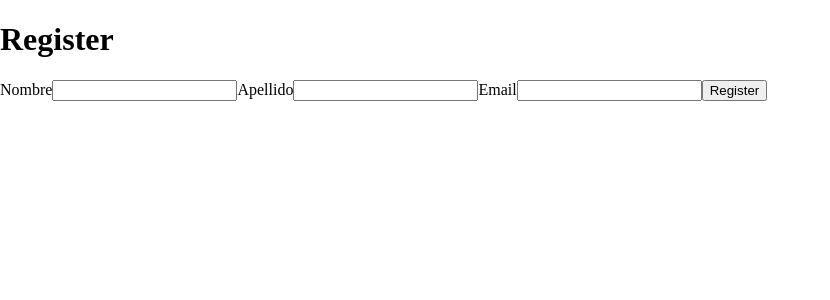
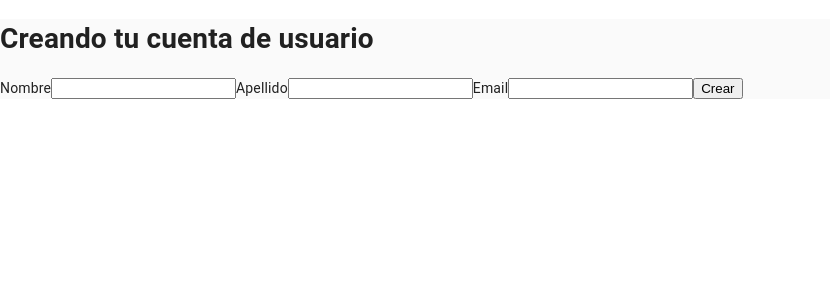
Before and after one commit to matias33pascual/photobook, a React (Create React App) app: page / in a window 1280 px wide. Shown: the top 300 px of the page, without its empty margins (0-830 px from the left). Built offline with nearby package versions, Linux system fonts and the light colour scheme.

Commit message:
refactoring

```diff
--- a/src/App.js
+++ b/src/App.js
@@ -1,26 +1,29 @@
 import React from "react";
 import Login from "./components/userAccount/Login";
-import Register from "./components/userAccount/Register";
+import CreateAccount from "./components/userAccount/CreateAccount";
 import UserProfile from "./components/userAccount/UserProfile";
 import { Switch, Route } from "react-router-dom";
-import { ToastContainer } from "react-toastify";
-import "react-toastify/dist/ReactToastify.css";
+//import { ToastContainer } from "react-toastify";
+//import "react-toastify/dist/ReactToastify.css";
 import RegisterCompletion from "./components/userAccount/RegisterCompletion";
+import ScopedCssBaseline from "@material-ui/core/ScopedCssBaseline";
 
 const App = () => {
     return (
         <>
-            <ToastContainer />
-            <Switch>
-                <Route
-                    path='/registerCompletion'
-                    component={RegisterCompletion}
-                />
-                <Route path='/register' component={Register} />
-                <Route path='/loginForm' component={Login} />
-                <Route path='/userProfile' component={UserProfile} />
-                <Route path='/' component={Register} />
-            </Switch>
+            <ScopedCssBaseline>
+                {/* <ToastContainer /> */ }
+                <Switch>
+                    <Route
+                        path='/registerCompletion'
+                        component={ RegisterCompletion }
+                    />
+                    <Route path='/register' component={ CreateAccount } />
+                    <Route path='/loginForm' component={ Login } />
+                    <Route path='/userProfile' component={ UserProfile } />
+                    <Route path='/' component={ CreateAccount } />
+                </Switch>
+            </ScopedCssBaseline>
         </>
     );
 };
--- a/src/components/services/httpServices.js
+++ b/src/components/services/httpServices.js
@@ -1,21 +1,23 @@
 import axios from "axios";
-import logger from "./logServices";
-import { toast } from "react-toastify";
+//import logger from "./logServices";
+// import { toast } from "react-toastify";
 
 axios.interceptors.response.use(null, (error) => {
     const expectedError = error.response; //* ver cual es el codigo de error cuando se ingresa un mail ya ingresado
 
     if (!expectedError) {
-        logger.log(error);
-        toast("error inesperado");
+        //logger.log(error);
+        // toast("error inesperado");
     }
 
     return Promise.reject(error);
 });
 
-export default {
+const httpService = {
     get: axios.get,
     post: axios.post,
     put: axios.put,
     delete: axios.delete,
 };
+
+export default httpService;
--- a/src/components/services/logServices.js
+++ b/src/components/services/logServices.js
@@ -1,23 +1,23 @@
-import * as Sentry from "@sentry/react";
-import { Integrations } from "@sentry/tracing";
+// import * as Sentry from "@sentry/react";
+// import { Integrations } from "@sentry/tracing";
 
-function init() {
-    Sentry.init({
-        dsn: "https://a076cd87568f427a9aa6930351f08d55@o1059719.ingest.sentry.io/6048562",
-        integrations: [new Integrations.BrowserTracing()],
+// function init() {
+//     Sentry.init({
+//         dsn: "https://a076cd87568f427a9aa6930351f08d55@o1059719.ingest.sentry.io/6048562",
+//         integrations: [new Integrations.BrowserTracing()],
 
-        // Set tracesSampleRate to 1.0 to capture 100%
-        // of transactions for performance monitoring.
-        // We recommend adjusting this value in production
-        tracesSampleRate: 0,
-    });
-}
+//         // Set tracesSampleRate to 1.0 to capture 100%
+//         // of transactions for performance monitoring.
+//         // We recommend adjusting this value in production
+//         tracesSampleRate: 0,
+//     });
+// }
 
-function log(error) {
-    Sentry.captureException(error);
-}
+// function log(error) {
+//     Sentry.captureException(error);
+// }
 
-export default {
-    init,
-    log,
-};
+// export default {
+//     init,
+//     log,
+// };
--- a/src/components/userAccount/Register.jsx
+++ b/src/components/userAccount/CreateAccount.jsx
@@ -1,10 +1,10 @@
 import React, { useState } from "react";
 import httpServices from "../services/httpServices";
 import config from "../services/config.json";
-import { toast } from "react-toastify";
+// import { toast } from "react-toastify";
 import * as userService from "../services/userService";
 
-const Register = () => {
+const CreateAccount = () => {
     const [user, setUser] = useState({
         firstName: "",
         lastName: "",
@@ -31,7 +31,7 @@ const Register = () => {
 
     return (
         <div>
-            <h1>Register</h1>
+            <h1>Creando tu cuenta de usuario</h1>
             <form action='' onSubmit={handleSubmit}>
                 <label htmlFor='firstName'>Nombre</label>
                 <input
@@ -59,10 +59,10 @@ const Register = () => {
                     value={user.email}
                     onChange={handleChange}
                 />
-                <button type='submit'>Register</button>
+                <button type='submit'>Crear</button>
             </form>
         </div>
     );
 };
 
-export default Register;
+export default CreateAccount;
--- a/src/components/userAccount/Login.jsx
+++ b/src/components/userAccount/Login.jsx
@@ -1,5 +1,5 @@
 import React, { useState } from "react";
-import axios from "axios";
+import * as userService from "../services/userService";
 
 const Login = () => {
     const [user, setUser] = useState({
--- a/src/index.js
+++ b/src/index.js
@@ -2,10 +2,10 @@ import React from "react";
 import ReactDOM from "react-dom";
 import { BrowserRouter } from "react-router-dom";
 import reportWebVitals from "./reportWebVitals";
-import logger from "./components/services/logServices";
+// import logger from "./components/services/logServices";
 import App from "./App";
 
-logger.init();
+// logger.init();
 
 ReactDOM.render(
     <React.StrictMode>
```
Also changed, not shown: images reference for proyect/login.png (added).
